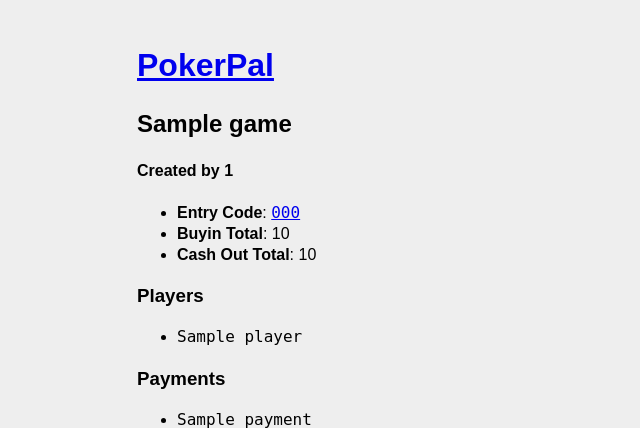
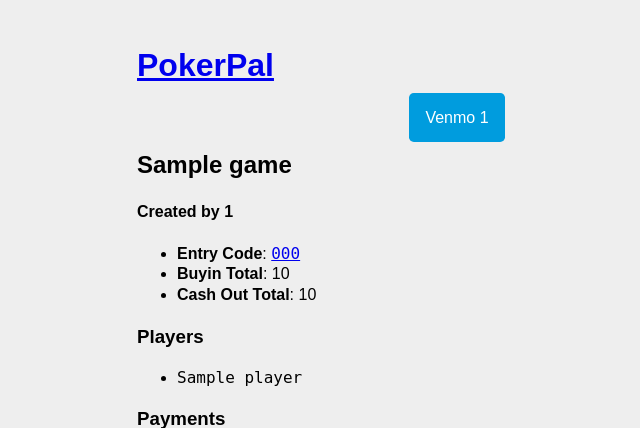
Before and after one commit to brianhang/pokerpals, a Flask app: template src/templates/game/view.html in a window 1280 px wide. Shown: the top 428 px of the page, without its empty margins (183-823 px from the left). Run offline with Flask 3, Linux system fonts and the light colour scheme; the template is opened without the code that fills it: most values are stand-ins (such as "Sample title", 1, 10 or a date in 2020).

Commit message:
Add button to make payment

```diff
--- a/requirements.txt
+++ b/requirements.txt
@@ -3,6 +3,7 @@ certifi==2023.5.7
 charset-normalizer==3.1.0
 click==8.1.4
 Flask==2.3.2
+Flask-Mobility==1.1.0
 idna==3.4
 importlib-metadata==6.7.0
 itsdangerous==2.1.2
--- a/src/app.py
+++ b/src/app.py
@@ -1,4 +1,5 @@
 from flask import Flask, redirect, url_for
+from flask_mobility import Mobility
 
 import db.app_connection
 from game.route import (handle_buyin, handle_buyin_form, handle_cashout,
@@ -11,6 +12,7 @@ from player.route import (fetch_player, handle_login, handle_login_page,
                           handle_logout)
 
 app = Flask(__name__)
+Mobility(app)
 
 
 @app.teardown_appcontext
--- a/src/payout/settle.py
+++ b/src/payout/settle.py
@@ -15,7 +15,7 @@ def get_transactions(game_players: list[GamePlayer]) -> list[Transaction]:
     negative = []
 
     for player in game_players:
-        diff = player.cashout_cents - player.buyin_cents
+        diff = (player.cashout_cents or 0) - player.buyin_cents
         entry = [diff, player.player_venmo_username]
         if diff > 0:
             positive.append(entry)
--- a/src/static/style.css
+++ b/src/static/style.css
@@ -45,3 +45,15 @@ body {
     gap: 0.2rem;
     margin-bottom: 20px;
 }
+
+.venmo-cta {
+    text-align: center;
+}
+
+.venmo-cta a {
+    background-color: #009cde;
+    color: #fff;
+    padding: 1rem;
+    text-decoration: none;
+    border-radius: 0.3rem;
+}
--- a/src/templates/game/view.html
+++ b/src/templates/game/view.html
@@ -1,6 +1,11 @@
 {% extends "layout.html" %}
 {% block body %}
 <div class="container">
+    {% if venmo_url and pending_payment %}
+    <div class="venmo-cta">
+        <a href="{{ venmo_url }}">Venmo {{ pending_payment.to_player_id }}</a>
+    </div>
+    {% endif %}
     <div>
         <h2>{{ game.lobby_name }}</h2>
         <h4>Created by {{ game.creator_id }}</h4>
```
Also changed, not shown: src/game/route.py (+14 -1 lines), src/utils/venmo/link.py (added, +19 -0 lines).
